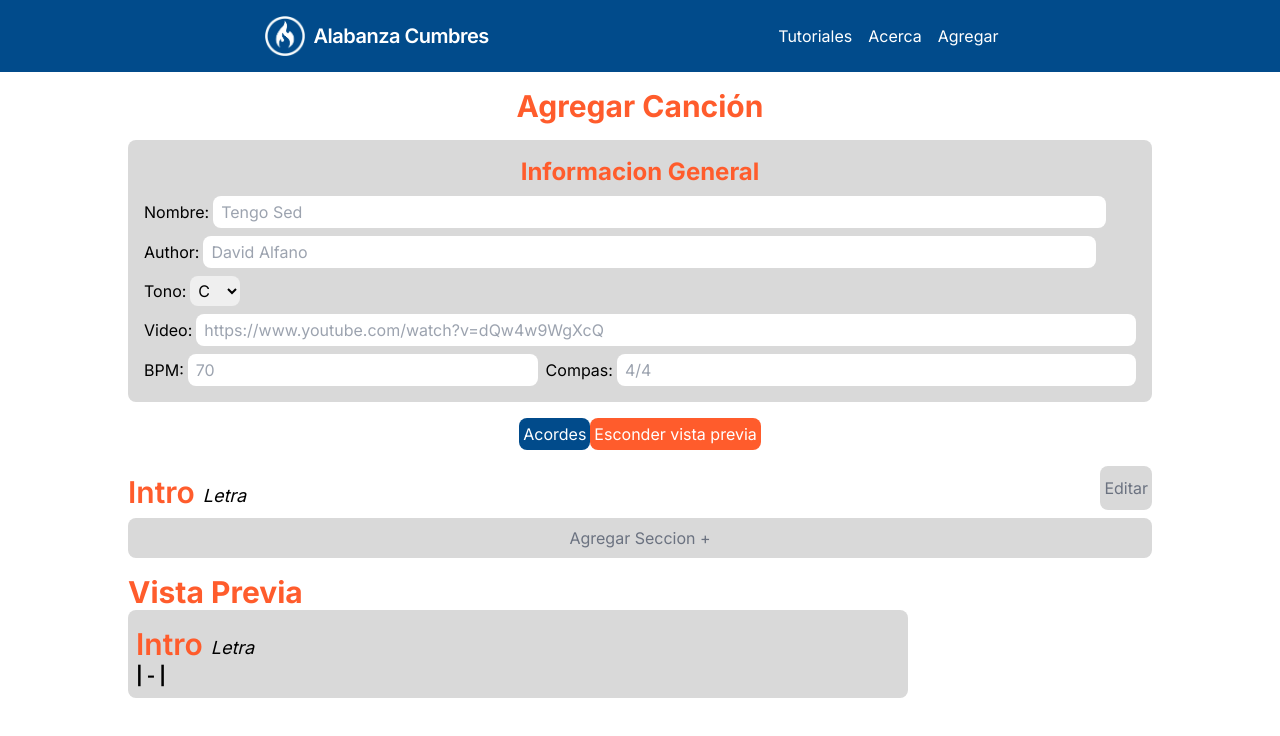
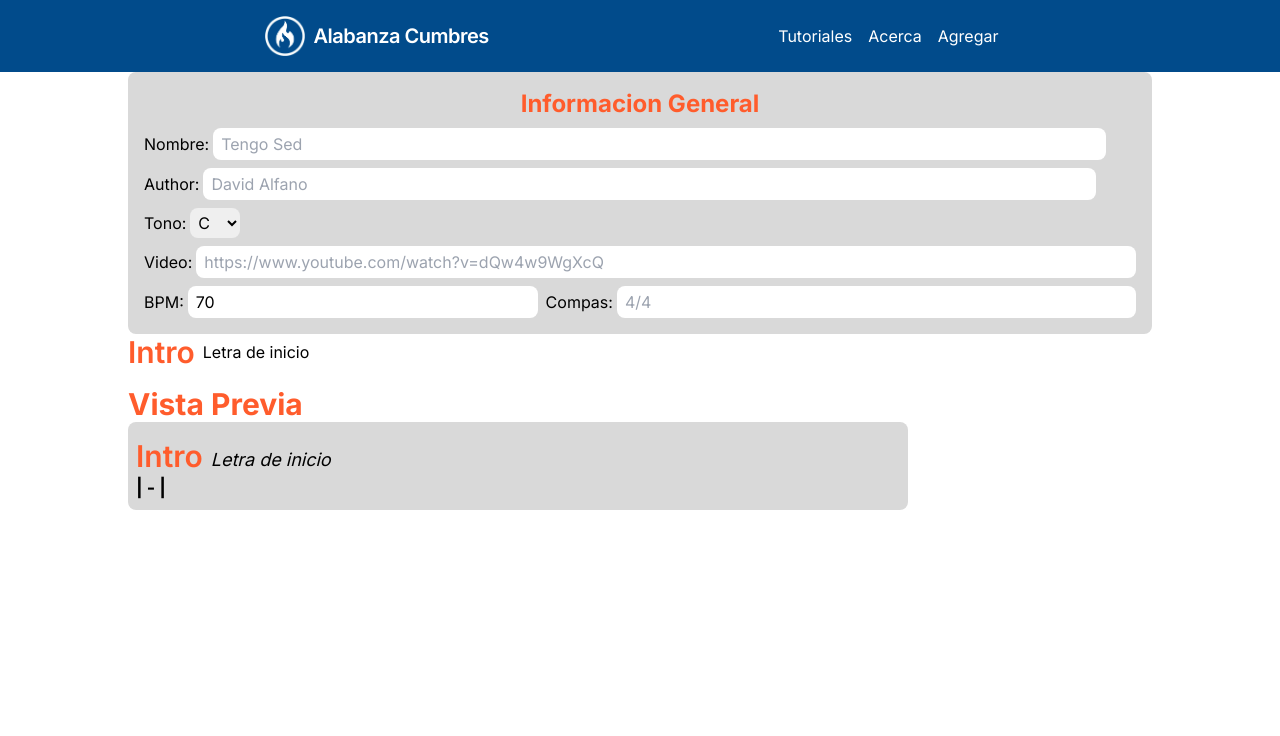
Before and after one commit to SamAcosta02/amistad-music-next, a Next.js app: page /home/add in a window 1280 px wide. Shown: the top 736 px of the page. Built offline with nearby package versions, Linux system fonts and the light colour scheme; a web font is replaced by a local one.

Commit message:
Added the first half of the form to create a song

```diff
--- a/src/app/home/add/page.tsx
+++ b/src/app/home/add/page.tsx
@@ -1,64 +1,70 @@
+/* eslint-disable react/no-array-index-key */
+
 'use client';
 
-/* eslint-disable react/no-array-index-key */
-
-import React, { useEffect, useState } from 'react';
+import React, { useState, useEffect } from 'react';
+import { Song } from '@/utils/types';
+import getNoteFromNumber from '@/utils/helpers';
 import MAJOR_KEYS, { MAJOR_SCALES } from '@/consts/consts';
-import { HeaderDictionary } from '@/utils/types';
-import getNoteFromNumber from '@/utils/helpers';
-import Modal from '@/components/modal';
 
 export default function Add() {
-  const [song, setSong] = useState({
+  const [song, setSong] = useState<Song>({
     id: '',
     name: '',
-    keys: [],
-    bpm: '',
+    keys: ['C'],
+    bpm: 70,
     signature: '',
     src: '',
     reference: '',
     author: '',
-    versions: [],
+    versions: [
+      {
+        title: 'Titulo',
+        content: [
+          [101],
+          [0, 9, 0],
+        ],
+        contentHeaders: { 101: ['Intro', 'Letra de inicio'] },
+        lyrics: [['#Intro'], ['Letra de inicio']],
+      },
+    ],
   });
-  const [focus, setFocus] = useState<boolean>(true);
-  const [preview, setPreview] = useState<boolean>(true);
-  const [sections, setSections] = useState<string[]>(['Intro']);
-  const [defKey, setDefKey] = useState<string[]>(MAJOR_SCALES.C);
-  const [chords, setChords] = useState<number[][]>([[101], [0, 9, 0]]);
-  const [numSec, setNumSec] = useState<number>(102);
-  const [headers, setHeaders] = useState<HeaderDictionary>({ 101: ['Intro', 'Letra'] });
-  const [open, setOpen] = useState<boolean>(false);
+  // const [preview, setPreview] = useState<boolean>(true);
+  const preview = true;
 
-  const changeFocus = () => {
-    setFocus(!focus);
+  const changeNotes = (event: React.ChangeEvent<HTMLSelectElement>) => {
+    setSong({ ...song, keys: [event.target.value] });
   };
 
-  const changePreview = () => {
-    setPreview(!preview);
+  const handleChangeName = (e: React.ChangeEvent<HTMLInputElement>) => {
+    setSong({ ...song, [e.target.name]: e.target.value });
   };
 
-  const addSection = () => {
-    setSections([...sections, 'Intro']);
-    setNumSec(numSec + 1);
-    setChords([...chords, [numSec], [0, 9, 0]]);
-    setHeaders({ ...headers, [numSec]: ['Another', 'More of other'] });
+  const handleChangeAuthor = (e: React.ChangeEvent<HTMLInputElement>) => {
+    setSong({ ...song, [e.target.name]: e.target.value });
   };
 
-  const changeNotes = (event: React.ChangeEvent<HTMLSelectElement>) => {
-    setDefKey(MAJOR_SCALES[event.target.value]);
+  const handleChangeVideo = (e: React.ChangeEvent<HTMLInputElement>) => {
+    const url = e.target.value;
+    const id = url.split('?v=')[1];
+    const embedLink = `https://www.youtube.com/embed/${id}`;
+    setSong({ ...song, [e.target.name]: embedLink });
   };
 
-  const handleChange = (e: React.ChangeEvent<HTMLInputElement>) => {
+  const handleChangeBPM = (e: React.ChangeEvent<HTMLInputElement>) => {
+    setSong({ ...song, [e.target.name]: e.target.value });
+  };
+
+  const handleChangeSignature = (e: React.ChangeEvent<HTMLInputElement>) => {
     setSong({ ...song, [e.target.name]: e.target.value });
   };
 
   useEffect(() => {
-    console.log(chords);
-  }, [chords]);
+    console.log(song);
+  }, [song]);
 
   return (
     <div className="flex flex-col items-center">
-      <h1 className="text-3xl font-bold text-orange p-4">Agregar Canción</h1>
       <form>
         <section
           id="general-data"
@@ -80,7 +86,7 @@ export default function Add() {
               type="text"
               name="name"
               value={song.name}
-              onChange={handleChange}
+              onChange={handleChangeName}
             />
           </label>
           <label
@@ -92,9 +98,9 @@ export default function Add() {
               className="p-1 pl-2 rounded-lg w-[90%]"
               placeholder="David Alfano"
               type="text"
-              name="name"
-              value={song.name}
-              onChange={handleChange}
+              name="author"
+              value={song.author}
+              onChange={handleChangeAuthor}
             />
           </label>
           <label
@@ -119,9 +125,9 @@ export default function Add() {
               className="p-1 pl-2 rounded-lg w-full"
               placeholder="https://www.youtube.com/watch?v=dQw4w9WgXcQ"
               type="text"
-              name="keys"
-              value={song.name}
-              onChange={handleChange}
+              name="reference"
+              value={song.reference}
+              onChange={handleChangeVideo}
             />
           </label>
           <div className="flex w-full items-center gap-2">
@@ -133,10 +139,10 @@ export default function Add() {
               <input
                 className="p-1 pl-2 rounded-lg w-full"
                 placeholder="70"
-                type="text"
-                name="keys"
-                value={song.name}
-                onChange={handleChange}
+                type="number"
+                name="bpm"
+                value={song.bpm}
+                onChange={handleChangeBPM}
               />
             </label>
             <label
@@ -148,97 +154,23 @@ export default function Add() {
                 className="p-1 pl-2 rounded-lg w-full"
                 placeholder="4/4"
                 type="text"
-                name="keys"
-                value={song.name}
-                onChange={handleChange}
+                name="signature"
+                value={song.signature}
+                onChange={handleChangeSignature}
               />
             </label>
           </div>
         </section>
 
-        <div className="flex justify-center p-4">
-          <button
-            id="option"
-            type="button"
-            className="bg-nav-blue text-white rounded-lg p-1"
-            onClick={changeFocus}
-          >
-            {focus ? 'Acordes' : 'Letra'}
-          </button>
-          <button
-            id="prev"
-            type="button"
-            className="bg-orange text-white rounded-lg p-1"
-            onClick={changePreview}
-          >
-            {preview ? 'Esconder vista previa' : 'Mostrar vista previa'}
-          </button>
-        </div>
-
-        <section className="flex justify-center">
-          {focus && (
-            <div className="flex flex-col gap-2 justify-center w-[80vw]">
-              {Object.entries(headers).map(([key, value]) => (
-                <div key={key} className="flex flex-row justify-between">
-                  <div className="flex flex-row gap-2 items-end lg:pt-2">
-                    <h2 className="text-2xl lg:text-3xl font-semibold text-orange">{value[0]}</h2>
-                    <p className="lg:text-lg italic">{value[1]}</p>
-                  </div>
-                  <button
-                    className="bg-light-gray rounded-lg p-1 text-gray-500"
-                    type="button"
-                    onClick={() => setOpen(true)}
-                  >
-                    Editar
-                  </button>
-                  <Modal
-                    open={open}
-                    onClose={() => setOpen(false)}
-                  >
-                    <label htmlFor="edit-title">
-                      <p>Title:</p>
-                      <input
-                        id="edit"
-                        placeholder={value[0]}
-                      />
-                    </label>
-                    <label htmlFor="edit-sub">
-                      <p>Subtitle:</p>
-                      <input
-                        id="edit"
-                        placeholder={value[1]}
-                      />
-                    </label>
-                  </Modal>
+        <section>
+          {Object.entries(song.versions[0].contentHeaders).map(([key, value]) => (
+            <div key={key} className="flex gap-2 items-center">
+              <p className="text-2xl lg:text-3xl font-semibold text-orange">{value[0]}</p>
+              <p>{value[1]}</p>
             </div>
           ))}
-              <button
-                className="bg-light-gray rounded-lg p-2 text-gray-500"
-                type="button"
-                onClick={addSection}
-              >
-                Agregar Seccion +
-              </button>
-            </div>
-          )}
-
-          {!focus && (
-            <div className="flex flex-col gap-2 justify-center w-[80vw]">
-              <div>
-                <h3 className="text-2xl font-bold text-orange">Intro</h3>
-                <div className="bg-light-gray rounded-lg p-2">
-                  <p>Something</p>
-                </div>
-              </div>
-              <button
-                className="bg-light-gray rounded-lg p-2 text-gray-500"
-                type="button"
-              >
-                Agregar Seccion +
-              </button>
-            </div>
-          )}
         </section>
+      </form>
 
       <section className="flex justify-center w-[80vw]">
         {preview && (
@@ -246,19 +178,25 @@ export default function Add() {
           <h2 className="text-3xl font-bold text-orange">Vista Previa</h2>
           <div id="content" className="pb-8 w-full">
             <div className="bg-light-gray w-full rounded-lg p-2 max-w-[780px]">
-                  {chords.map((row, i) => {
+              {song.versions[0].content.map((row, i) => {
                 if (row.length === 1) {
                   return (
                     <div key={i} className="flex flex-row gap-2 items-end lg:pt-2">
-                          <h2 className="text-2xl lg:text-3xl font-semibold text-orange">{headers[row[0]][0]}</h2>
-                          <p className="lg:text-lg italic">{headers[row[0]][1]}</p>
+                      <h2 className="text-2xl lg:text-3xl font-semibold text-orange">
+                        {song.versions[0].contentHeaders[row[0]][0]}
+                      </h2>
+                      <p className="lg:text-lg italic">
+                        {song.versions[0].contentHeaders[row[0]][1]}
+                      </p>
                     </div>
                   );
                 }
                 return (
                   <div key={i} className="flex gap-1 font-bold">
                     {row.map((num, j) => (
-                          <div className="text-lg" key={j}>{getNoteFromNumber(num, defKey, 'Notas')}</div>
+                      <div className="text-lg" key={j}>
+                        {getNoteFromNumber(num, MAJOR_SCALES[song.keys[0]], 'Notas')}
+                      </div>
                     ))}
                   </div>
                 );
@@ -268,7 +206,6 @@ export default function Add() {
         </div>
         )}
       </section>
-      </form>
     </div>
   );
 }
```
Lines whose indentation alone changed are shown as unchanged.
